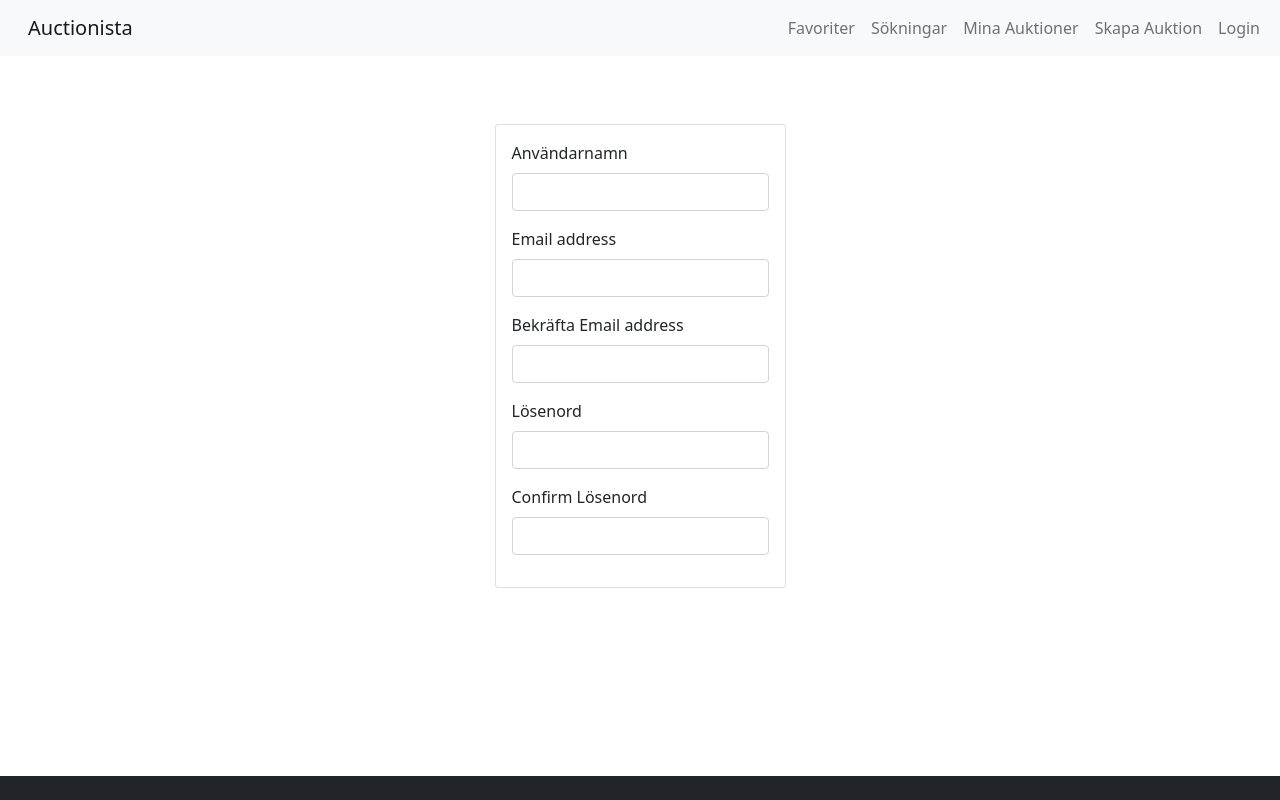
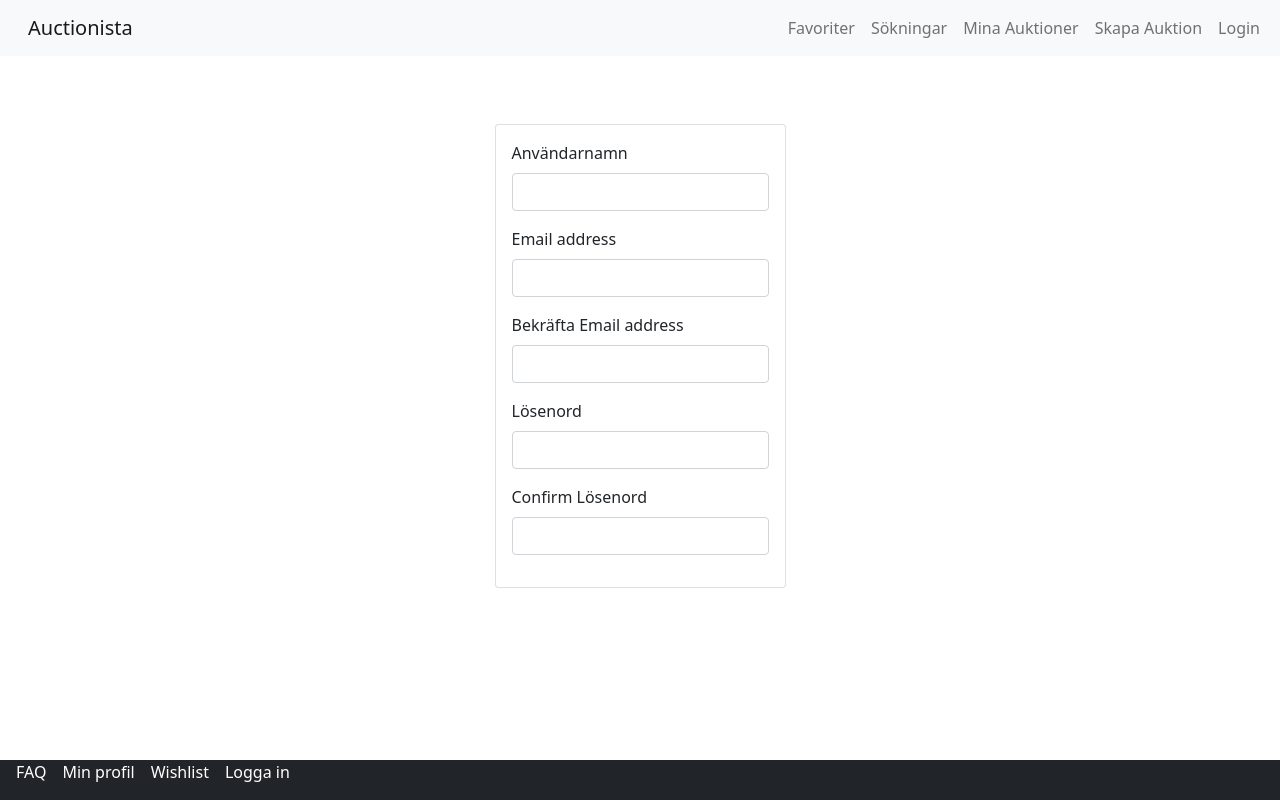
Before and after one commit to Albinhsn/Auction, a React (Create React App) app in the folder frontend/: page /signup in a window 1280 px wide. Built offline with nearby package versions, Linux system fonts and the light colour scheme.

Commit message:
Some footer thingies

```diff
--- a/frontend/src/App.js
+++ b/frontend/src/App.js
@@ -22,7 +22,7 @@ function App() {
 
   return (
     <BrowserRouter>
-      <div style={{height: "100vh"}}>
+      <div className="d-flex flex-column" style={{height: "100vh"}}>
         <Navbar authId={authId}/>
         <Routes>
           <Route index element={<Home />} />
--- a/frontend/src/Components/Footer.js
+++ b/frontend/src/Components/Footer.js
@@ -2,6 +2,11 @@ import React from 'react'
 
 export default function Footer() {
   return (
-    <div className='bg-dark' style={{position: "absolute", bottom: "0", width: "100%"}}>x</div>
+    <div className='bg-dark mt-auto d-flex'>
+      <p className="text-white ps-3">FAQ</p>
+      <p className="text-white ps-3">Min profil</p>
+      <p className="text-white ps-3">Wishlist</p>
+      <p className="text-white ps-3">Logga in</p>
+    </div>
   )
 }
```
